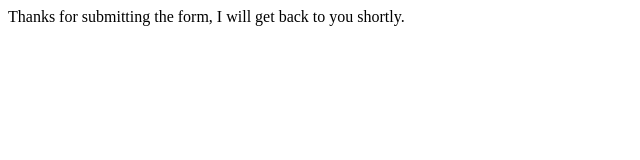
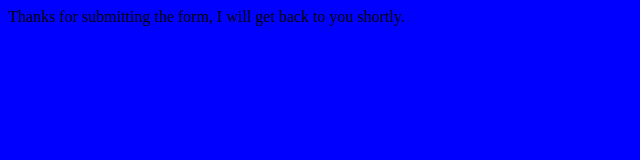
Before and after one commit to PetraSp/petrasp.github.io, a plain HTML site: page answer.html in a window 1280 px wide. Shown: the whole page, without its empty margins (0-640 px from the left). Drawn offline with Linux system fonts and the light colour scheme.

Commit message:
add a style sheet

```diff
--- a/answer.html
+++ b/answer.html
@@ -1 +1,10 @@
-Thanks for submitting the form, I will get back to you shortly.
+<!DOCTYPE html>
+<html>
+<head>
+	<title>Answer</title>
+	<link rel="stylesheet" href="styles.css" type="text/css">
+</head>
+<body>
+	Thanks for submitting the form, I will get back to you shortly.
+</body>
+</html>
--- /dev/null
+++ b/styles.css
@@ -0,0 +1,3 @@
+body {
+	background:blue
+}
```
Also changed, not shown: index.html (+1 -0 lines), 1 other file.
